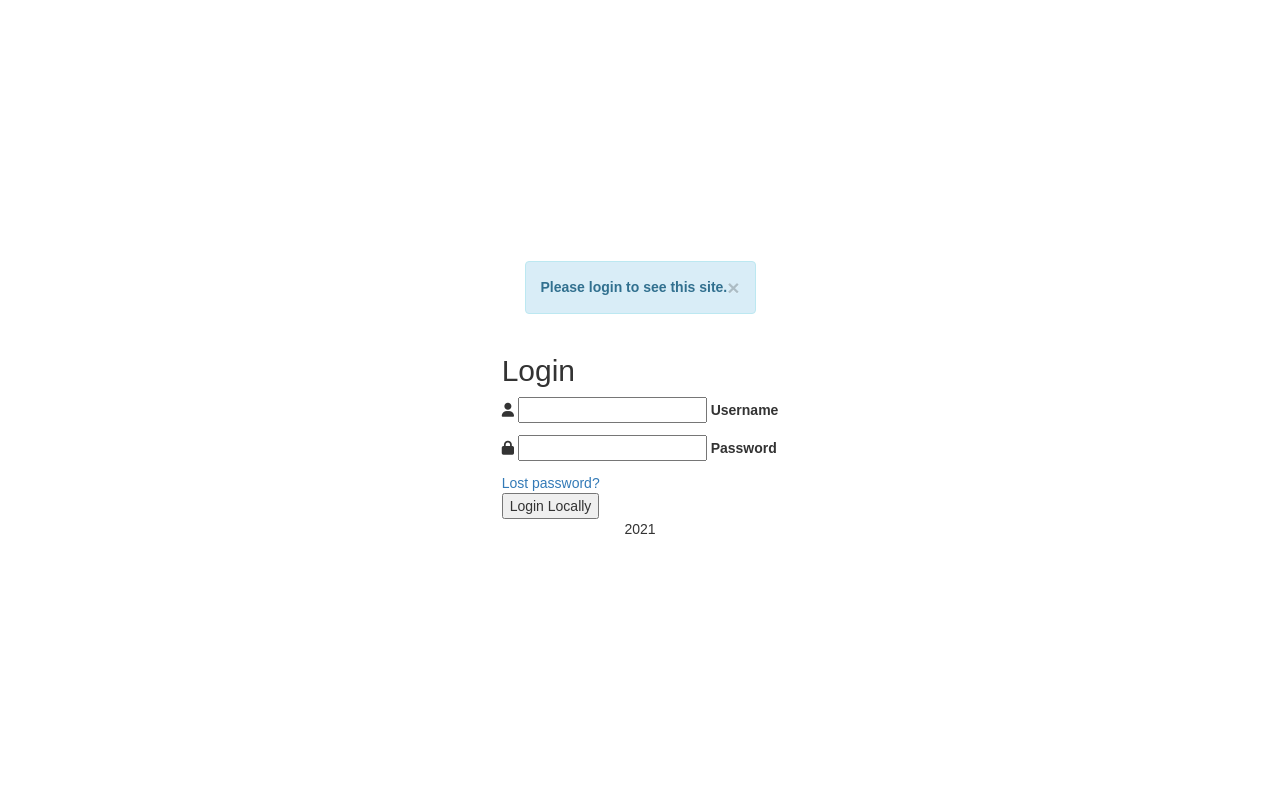
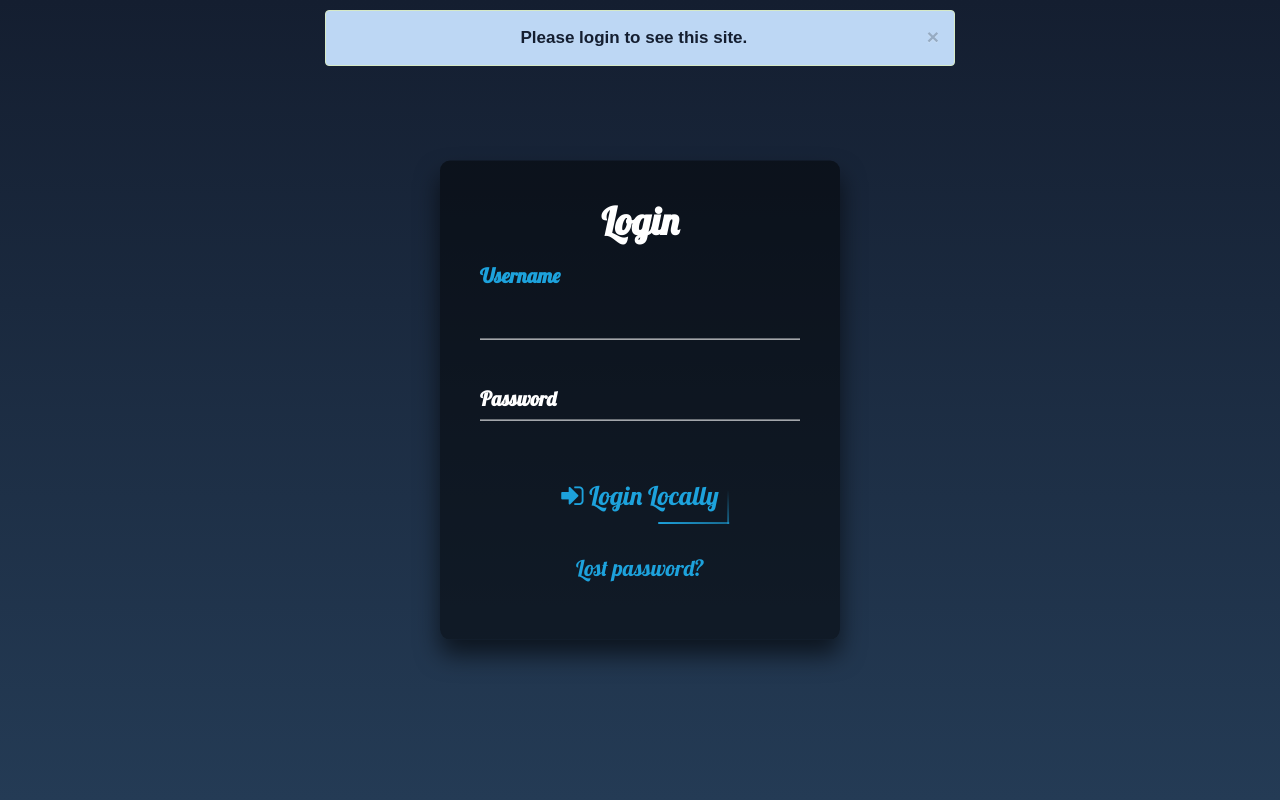
Before and after one commit to jackshendrikov/sentimento-web, a Django app: page /accounts/login/?next=/authz/protect in a window 1280 px wide. Run offline with Django 3.2, Linux system fonts and the light colour scheme; parts of the project's set-up code (start-up, migrations or seed data) failed here and were passed over; some libraries are stand-ins or nearby versions; some web fonts are replaced.

Commit message:
Refactor Login Page

```diff
--- a/home/templates/registration/login.html
+++ b/home/templates/registration/login.html
@@ -2,7 +2,6 @@
 
 <!DOCTYPE html>
 <html lang="en">
-
 <head>
     <meta charset="UTF-8">
     <meta name="jackeshen" content="775afek6d4y9i1057f1b784a678e9785">
@@ -11,8 +10,9 @@
     <title>Login Form</title>
 
     <link rel="icon" href="{% static 'home/ico/logo.ico' %}" type="image/x-icon">
-    <link rel="stylesheet"  href="{% static 'home/css/style.css' %}">
+    <link href='https://fonts.googleapis.com/css?family=Lobster' rel='stylesheet' type='text/css'>
     <link rel='stylesheet' href='https://maxcdn.bootstrapcdn.com/bootstrap/3.3.4/css/bootstrap.min.css'>
+    <link rel='stylesheet' href='https://cdnjs.cloudflare.com/ajax/libs/font-awesome/4.7.0/css/font-awesome.min.css'>
     <link rel="stylesheet"  href="{% static 'home/css/style.css' %}">
 
     {% block head %} {% endblock %}
@@ -30,7 +30,7 @@
             }, 4000);
     </script>
 
-    <div class="alert alert-danger" role="alert">
+    <div class="alert alert-success" role="alert">
         <button type="button" class="close" data-dismiss="alert" aria-label="Close"><span aria-hidden="true">&times;</span></button>
         <strong>Your username and password didn't match.</strong> Please try again.
     </div>
@@ -38,45 +38,44 @@
 
 {% if next %}
     {% if user.is_authenticated %}
-      <div class="alert alert-warning" role="alert">
+        <div class="alert alert-success" role="alert">
             <button type="button" class="close" data-dismiss="alert" aria-label="Close"><span aria-hidden="true">&times;</span></button>
             <strong>Your account doesn't have access to this page.</strong>
             To proceed, please login with an account that has access.
         </div>
   {% else %}
-      <div class="alert alert-info" role="alert">
+        <div class="alert alert-success" role="alert">
             <button type="button" class="close" data-dismiss="alert" aria-label="Close"><span aria-hidden="true">&times;</span></button>
             <strong>Please login to see this site.</strong>
         </div>
     {% endif %}
 {% endif %}
 
-<div class="content">
+<div class="login-box">
     <h2>Login</h2>
     <form id="myform" method="post" action="{% url 'login' %}">
         {% csrf_token %}
-        <div class="field">
-            <span class="fas fa-user"></span>
+        <div class="user-box">
             {{ form.username }}
-            <label>Username</label>
+            <label for="id_username">Username</label>
         </div>
-        <div class="field" style="margin: 10px 0;">
-            <span class="fas fa-lock"></span>
+        <div class="user-box">
             {{ form.password }}
-            <label>Password</label>
+            <label for="id_password">Password</label>
         </div>
-        <div class="forgot-pass"><a href="{% url 'password_reset' %}" id="lost">Lost password?</a></div>
-        <button class="submit-btn" onclick="document.getElementById('myform').submit()">
-            Login Locally
+        <a onclick="document.getElementById('myform').submit()">
+            <span></span>
+            <span></span>
+            <span></span>
+            <span></span>
+            <i class="fa fa-sign-in" aria-hidden="true"> </i> Login Locally
             <input type="hidden" name="next" value="{{ next }}" />
-        </button>
+        </a>
+        <p><a href="{% url 'password_reset' %}" id="lost">Lost password?</a></p>
+        <!-- ROOT_URLCONF {{ settings.ROOT_URLCONF }} -->
 </form>
 </div>
 
-<span class="footer-title">{% now "Y" %}</span>
-
-<script src='{% static "home/js/font-awesome-kit.js" %}'></script>
-<script src="https://code.jquery.com/jquery-3.5.1.js" integrity="sha256-QWo7LDvxbWT2tbbQ97B53yJnYU3WhH/C8ycbRAkjPDc=" crossorigin="anonymous"></script>
-<script src="https://cdn.jsdelivr.net/npm/popper.js@1.16.1/dist/umd/popper.min.js" integrity="sha384-9/reFTGAW83EW2RDu2S0VKaIzap3H66lZH81PoYlFhbGU+6BZp6G7niu735Sk7lN" crossorigin="anonymous"></script>
-<script src="https://cdn.jsdelivr.net/npm/bootstrap@4.6.0/dist/js/bootstrap.min.js" integrity="sha384-+YQ4JLhjyBLPDQt//I+STsc9iw4uQqACwlvpslubQzn4u2UU2UFM80nGisd026JF" crossorigin="anonymous"></script>
+<script src='https://cdnjs.cloudflare.com/ajax/libs/jquery/2.1.3/jquery.min.js'></script>
+<script src='https://maxcdn.bootstrapcdn.com/bootstrap/3.3.4/js/bootstrap.min.js'></script>
 {% endblock %}
--- /dev/null
+++ b/static/home/css/style.css
@@ -0,0 +1,296 @@
+html {
+  height: 100%;
+}
+body {
+  margin:0;
+  padding: 10px;
+  font-family: sans-serif;
+  background: linear-gradient(#141e30, #243b55);
+}
+a { cursor: pointer; }
+
+.alert {
+  width: 50%;
+  margin: auto;
+  position: relative;
+  text-align: center;
+  background-color: #bdd7f4;
+  color: #141e30;
+  font-size: 1.7rem;
+}
+
+.login-box {
+  position: absolute;
+  top: 50%;
+  left: 50%;
+  width: 400px;
+  padding: 40px;
+  transform: translate(-50%, -50%);
+  background: rgba(0,0,0,.5);
+  box-sizing: border-box;
+  box-shadow: 0 15px 25px rgba(0,0,0,.6);
+  border-radius: 10px;
+}
+
+.login-box h2 {
+  margin: 0 0 50px;
+  padding: 0;
+  color: #fff;
+  text-align: center;
+  font-size: 38px;
+  font-family: "Lobster", sans-serif;
+  font-weight: bold;
+}
+
+.login-box .user-box {
+  position: relative;
+}
+
+.login-box .user-box input {
+  width: 100%;
+  padding: 10px 0;
+  font-family: "Roboto Thin", sans-serif;
+  font-size: 18px;
+  color: #fff;
+  margin-bottom: 35px;
+  border: none;
+  border-bottom: 1px solid #fff;
+  outline: none;
+  background: transparent;
+}
+.login-box .user-box label {
+  position: absolute;
+  font-family: "Lobster", sans-serif;
+  top:0;
+  left: 0;
+  padding: 10px 0;
+  text-align: center;
+  font-size: 20px;
+  color: #fff;
+  pointer-events: none;
+  transition: .5s;
+}
+
+.login-box .user-box input:focus ~ label,
+.login-box .user-box input:valid ~ label {
+  top: -50%;
+  left: 0;
+  color: #1da2dc;
+  font-size: 20px;
+}
+
+.login-box form a {
+  position: relative;
+  display: inline-block;
+  font-family: "Lobster", sans-serif;
+  padding: 10px 10px;
+  color: #1da2dc;
+  font-size: 26px;
+  text-decoration: none;
+  overflow: hidden;
+  transition: .5s;
+  left: 50%;
+  -ms-transform: translate(-50%, 20%);
+  transform: translate(-50%, 20%);
+}
+
+.login-box a:hover {
+  background: #1da2dc;
+  color: #fff;
+  border-radius: 5px;
+  box-shadow: 0 0 5px #1da2dc,
+              0 0 25px #1da2dc,
+              0 0 50px #1da2dc,
+              0 0 100px #1da2dc;
+}
+
+.login-box a span {
+  position: absolute;
+  display: block;
+}
+
+.login-box a span:nth-child(1) {
+  top: 0;
+  left: -100%;
+  width: 100%;
+  height: 2px;
+  background: linear-gradient(90deg, transparent, #1da2dc);
+  animation: btn-anim1 1s linear infinite;
+}
+
+@keyframes btn-anim1 {
+  0% {
+    left: -100%;
+  }
+  50%,100% {
+    left: 100%;
+  }
+}
+
+.login-box a span:nth-child(2) {
+  top: -100%;
+  right: 0;
+  width: 2px;
+  height: 100%;
+  background: linear-gradient(180deg, transparent, #1da2dc);
+  animation: btn-anim2 1s linear infinite;
+  animation-delay: .25s
+}
+
+@keyframes btn-anim2 {
+  0% {
+    top: -100%;
+  }
+  50%,100% {
+    top: 100%;
+  }
+}
+
+.login-box a span:nth-child(3) {
+  bottom: 0;
+  right: -100%;
+  width: 100%;
+  height: 2px;
+  background: linear-gradient(270deg, transparent, #1da2dc);
+  animation: btn-anim3 1s linear infinite;
+  animation-delay: .5s
+}
+
+@keyframes btn-anim3 {
+  0% {
+    right: -100%;
+  }
+  50%,100% {
+    right: 100%;
+  }
+}
+
+.login-box a span:nth-child(4) {
+  bottom: -100%;
+  left: 0;
+  width: 2px;
+  height: 100%;
+  background: linear-gradient(360deg, transparent, #1da2dc);
+  animation: btn-anim4 1s linear infinite;
+  animation-delay: .75s
+}
+
+@keyframes btn-anim4 {
+  0% {
+    bottom: -100%;
+  }
+  50%,100% {
+    bottom: 100%;
+  }
+}
+
+.login-box form .github-box a {
+  position: relative;
+  display: inline-block;
+  font-family: "Lobster", sans-serif;
+  padding: 10px 10px;
+  color: #ff8c00;
+  font-size: 26px;
+  text-decoration: none;
+  overflow: hidden;
+  transition: .5s;
+  margin-top: 20px;
+  left: 50%;
+  -ms-transform: translate(-50%, 20%);
+  transform: translate(-50%, 20%);
+}
+
+.login-box form .github-box a:hover {
+  background: #ff8c00;
+  color: #fff;
+  border-radius: 5px;
+  box-shadow: 0 0 5px #ff8c00,
+              0 0 25px #ff8c00,
+              0 0 50px #ff8c00,
+              0 0 100px #ff8c00;
+}
+
+.github-box a span {
+  position: absolute;
+  display: block;
+}
+
+.github-box a span:nth-child(1) {
+  top: 0;
+  left: -100%;
+  width: 100%;
+  height: 2px;
+  background: linear-gradient(90deg, transparent, #ff8c00);
+  animation: btn-anim1 1s linear infinite;
+}
+
+@keyframes btn-anim1 {
+  0% {
+    left: -100%;
+  }
+  50%,100% {
+    left: 100%;
+  }
+}
+
+.github-box a span:nth-child(2) {
+  top: -100%;
+  right: 0;
+  width: 2px;
+  height: 100%;
+  background: linear-gradient(180deg, transparent, #ff8c00);
+  animation: btn-anim2 1s linear infinite;
+  animation-delay: .25s
+}
+
+@keyframes btn-anim2 {
+  0% {
+    top: -100%;
+  }
+  50%,100% {
+    top: 100%;
+  }
+}
+
+.github-box a span:nth-child(3) {
+  bottom: 0;
+  right: -100%;
+  width: 100%;
+  height: 2px;
+  background: linear-gradient(270deg, transparent, #ff8c00);
+  animation: btn-anim3 1s linear infinite;
+  animation-delay: .5s
+}
+
+@keyframes btn-anim3 {
+  0% {
+    right: -100%;
+  }
+  50%,100% {
+    right: 100%;
+  }
+}
+
+.github-box a span:nth-child(4) {
+  bottom: -100%;
+  left: 0;
+  width: 2px;
+  height: 100%;
+  background: linear-gradient(360deg, transparent, #ff8c00);
+  animation: btn-anim4 1s linear infinite;
+  animation-delay: .75s
+}
+
+@keyframes btn-anim4 {
+  0% {
+    bottom: -100%;
+  }
+  50%,100% {
+    bottom: 100%;
+  }
+}
+
+.login-box form #lost{
+  margin-top: 15px;
+  font-size: 22px;
+}
```
Also changed, not shown: home/templates/home/main.html (+18 -4 lines). Lines whose indentation alone changed are shown as unchanged.
